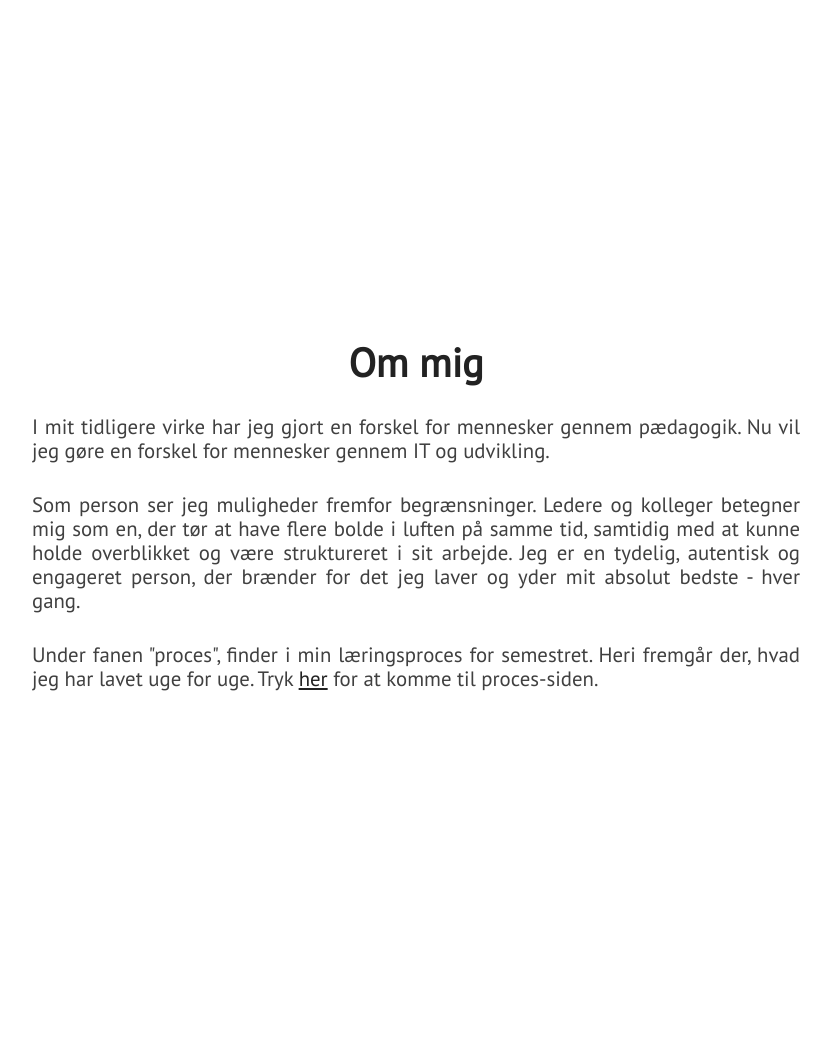
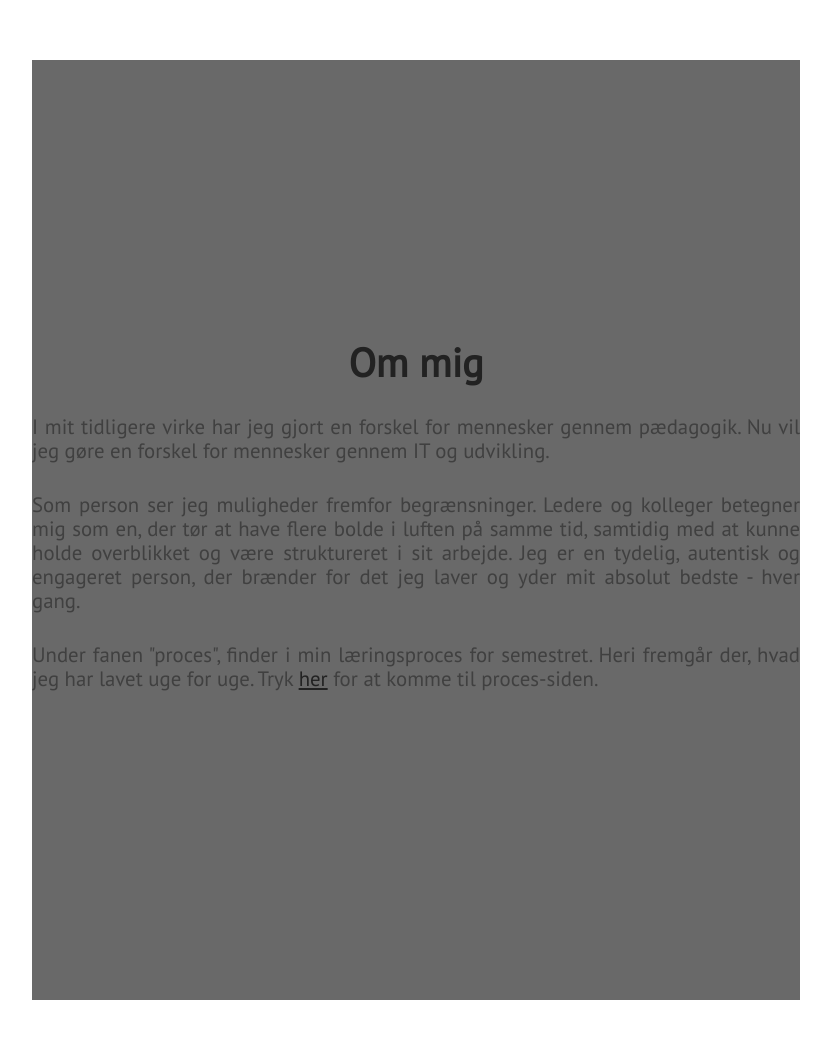
Before and after one commit to EmreAltiintas/portfolio, a Jekyll site: the page built from index.html, in a window 1280 px wide. Shown: the part 900-1960 px from the top of the page, without its empty margins (224-1055 px from the left). Built offline with Jekyll 4.4.1, drawn with Linux system fonts in a browser that asks for light colours; nearby versions of some CDN libraries; grey boxes are pictures that could not be loaded.

Commit message:
Update main.css

```diff
--- a/assets/css/main.css
+++ b/assets/css/main.css
@@ -163,7 +163,7 @@ img {
 }
 
 .section {
-
+  background: #696969;
   max-width: 768px;
   margin: 60px auto;
   padding: 20px 0;
@@ -212,7 +212,7 @@ img {
 }
 
 .section-wrapper:nth-child(odd) .section-heading {
-  color: #696969;
+  color: #FFF;
 }
 
 .section-wrapper:nth-child(odd) .skills-subsection {
```
